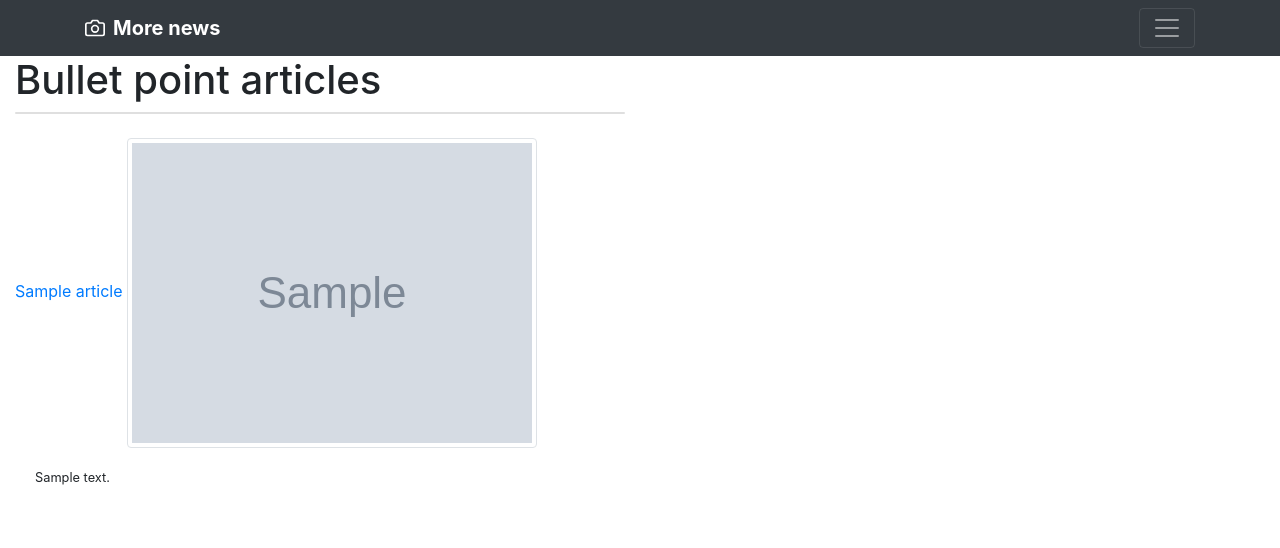
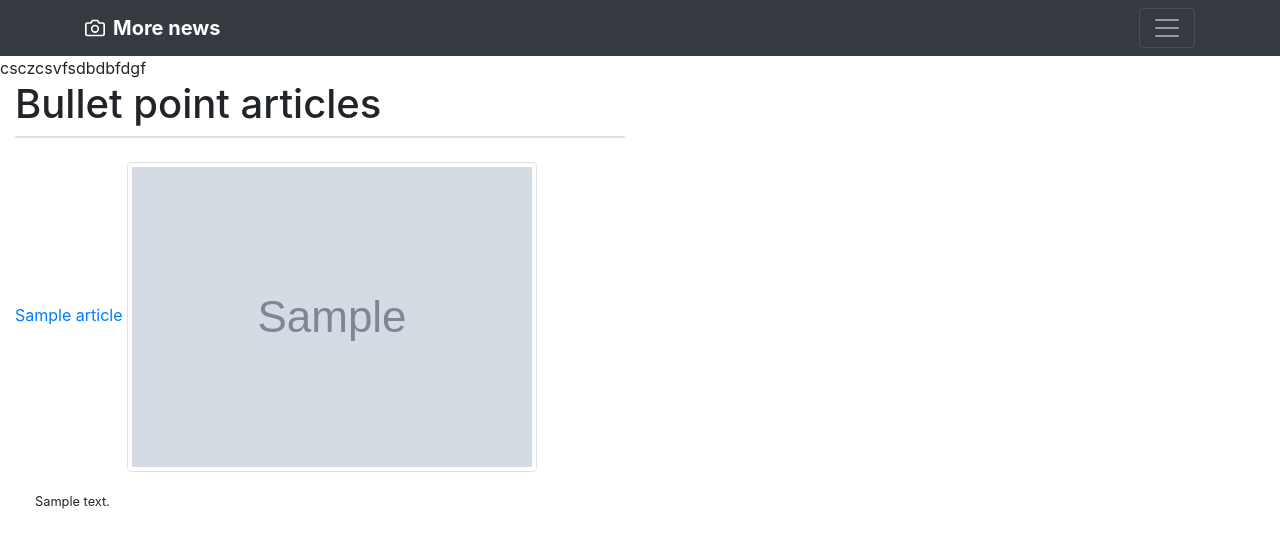
Before and after one commit to lucasLB7/The_news_app, a Flask app: template app/templates/articles.html in a window 1280 px wide. Shown: the top 548 px of the page. Run offline with Flask 2, Linux system fonts and the light colour scheme; the template is opened without the code that fills it: most values are stand-ins (such as "Sample title", 1, 10 or a date in 2020); grey boxes marked "Sample" are stand-in pictures; some libraries are stand-ins or nearby versions.

Commit message:
Still cleaning up, cleaned the templates..

```diff
--- a/app/templates/articles.html
+++ b/app/templates/articles.html
@@ -5,7 +5,7 @@
 {% block content %}
 
 
-
+csczcsvfsdbdbfdgf
 
 <div class="col-md-6">
     <h1>Bullet point articles</h1>
```
